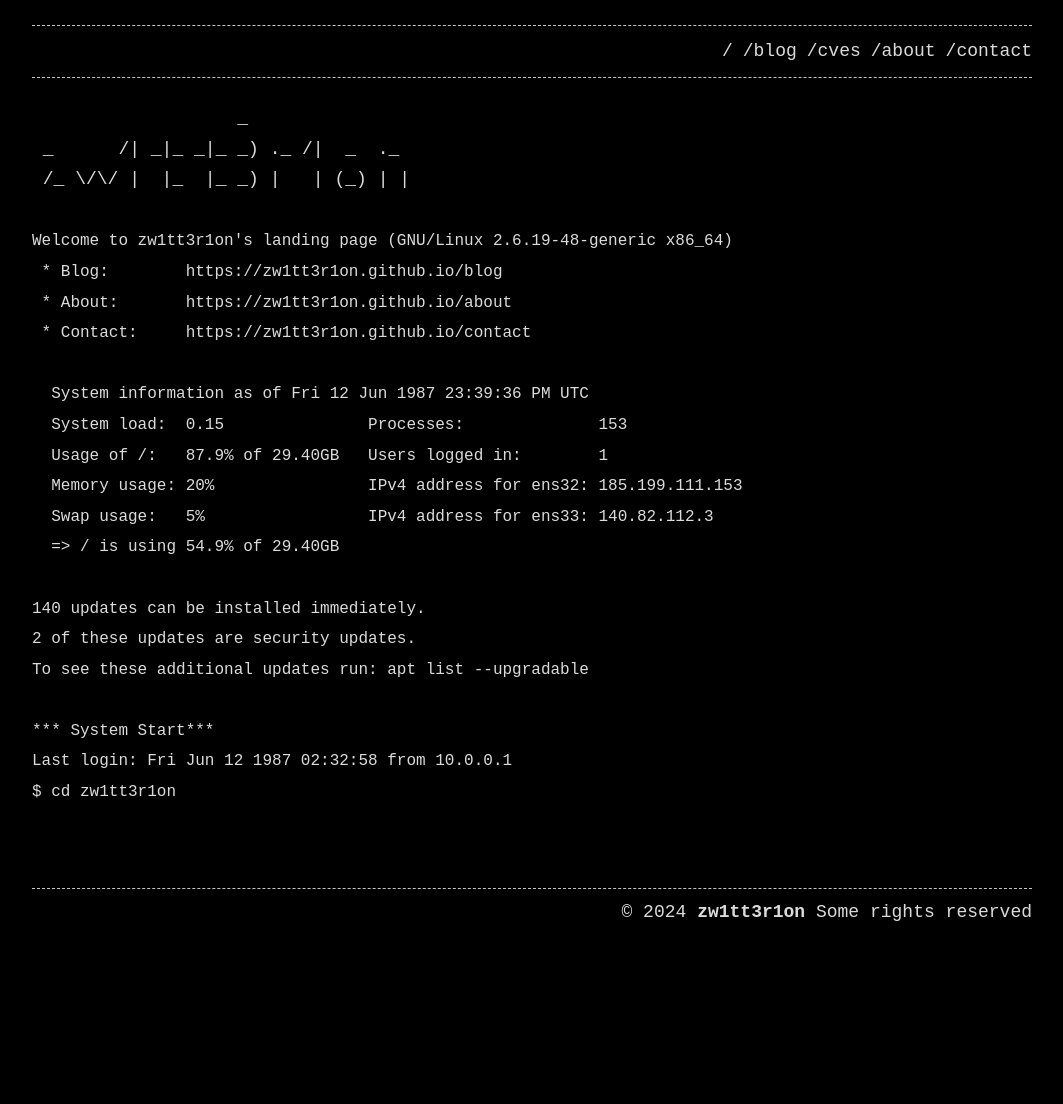
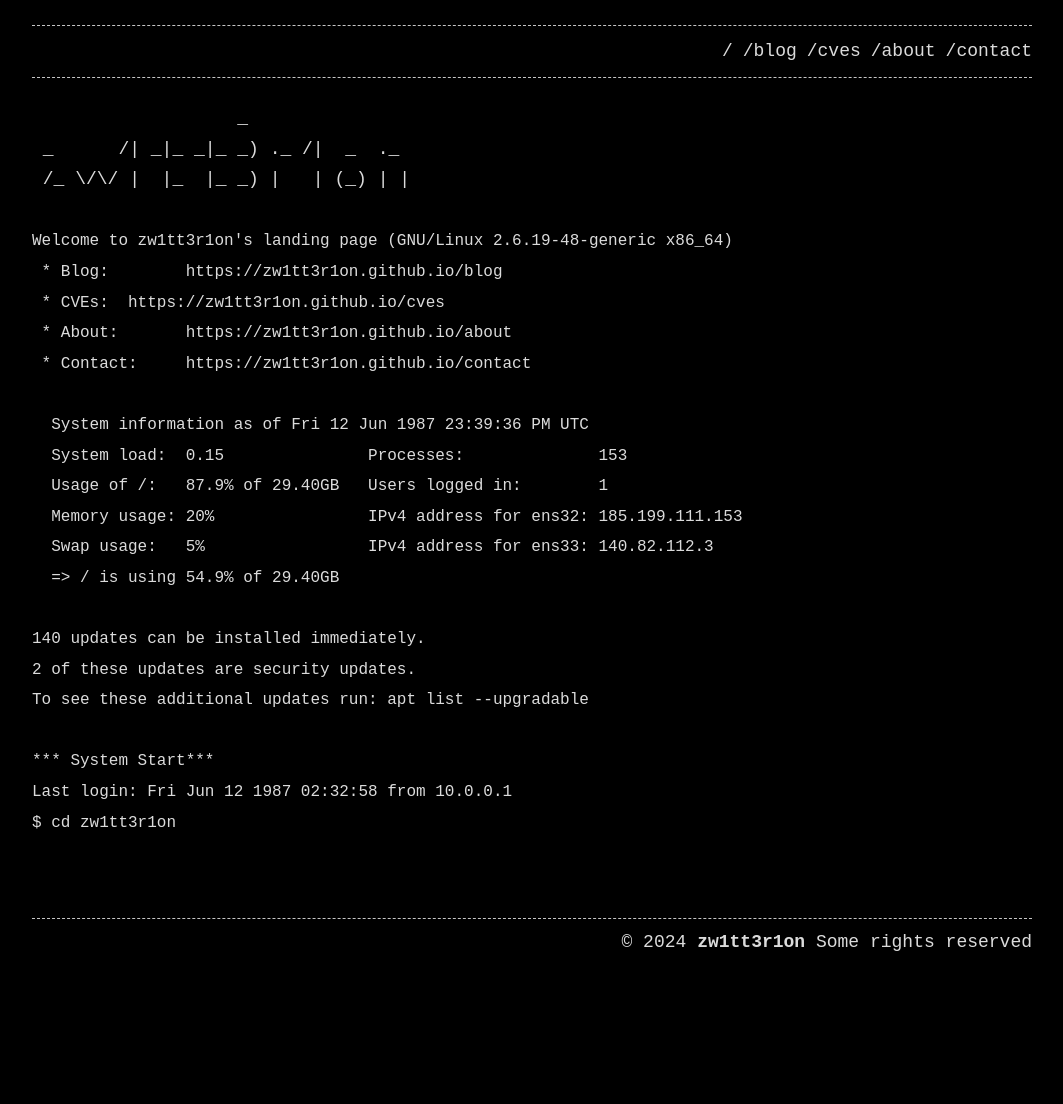
Before and after one commit to zw1tt3r1on/zw1tt3r1on.github.io, a Jekyll site: the page built from index.md, in a window 1280 px wide. Shown: the whole page, without its empty margins (108-1171 px from the left). Built offline with Jekyll 4.4.1, drawn with Linux system fonts in a browser that asks for light colours; before the commit the page ends 1074 px from its top, so only the background shows below that.

Commit message:
update index page

```diff
--- a/index.md
+++ b/index.md
@@ -10,6 +10,7 @@ permalink: /
 <font size=3>
 Welcome to zw1tt3r1on's landing page (GNU/Linux 2.6.19-48-generic x86_64)
  * Blog:	https://zw1tt3r1on.github.io/blog
+ * CVEs:  https://zw1tt3r1on.github.io/cves
  * About:	https://zw1tt3r1on.github.io/about
  * Contact:	https://zw1tt3r1on.github.io/contact
 
```
